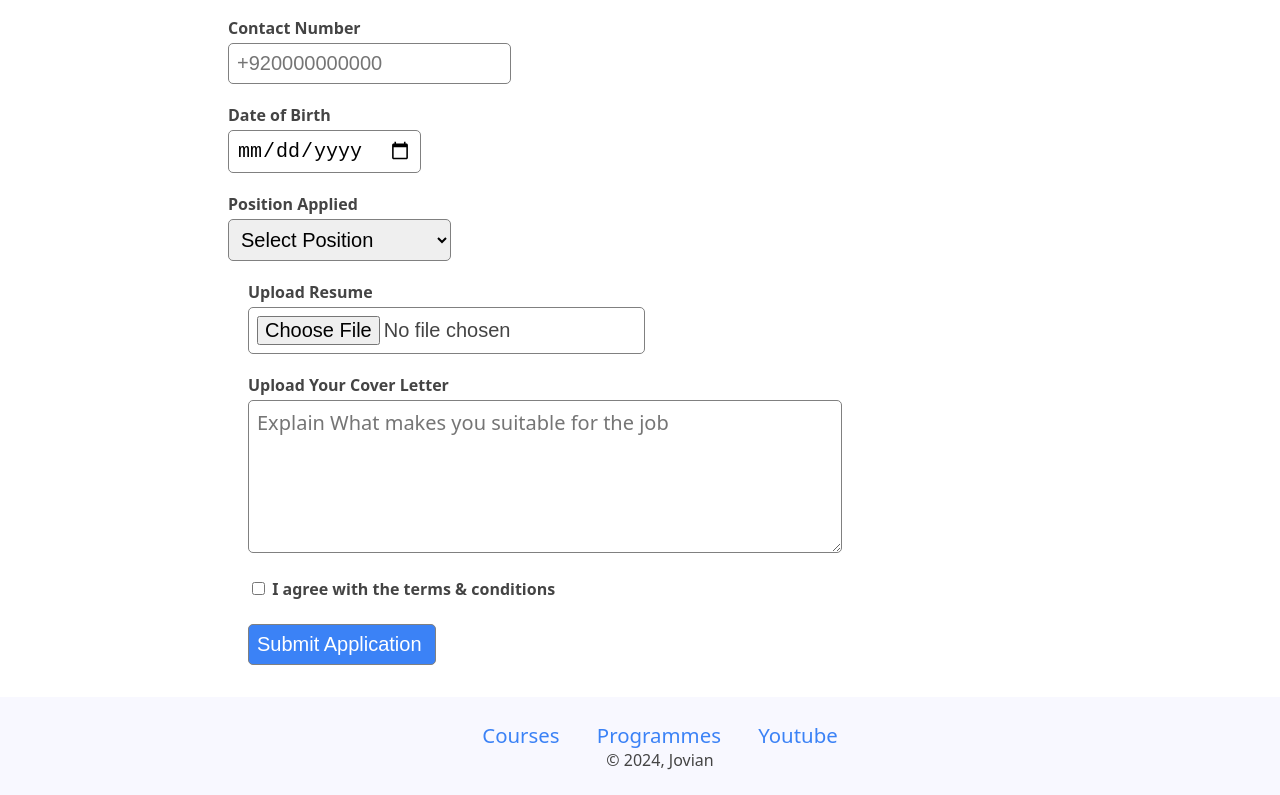
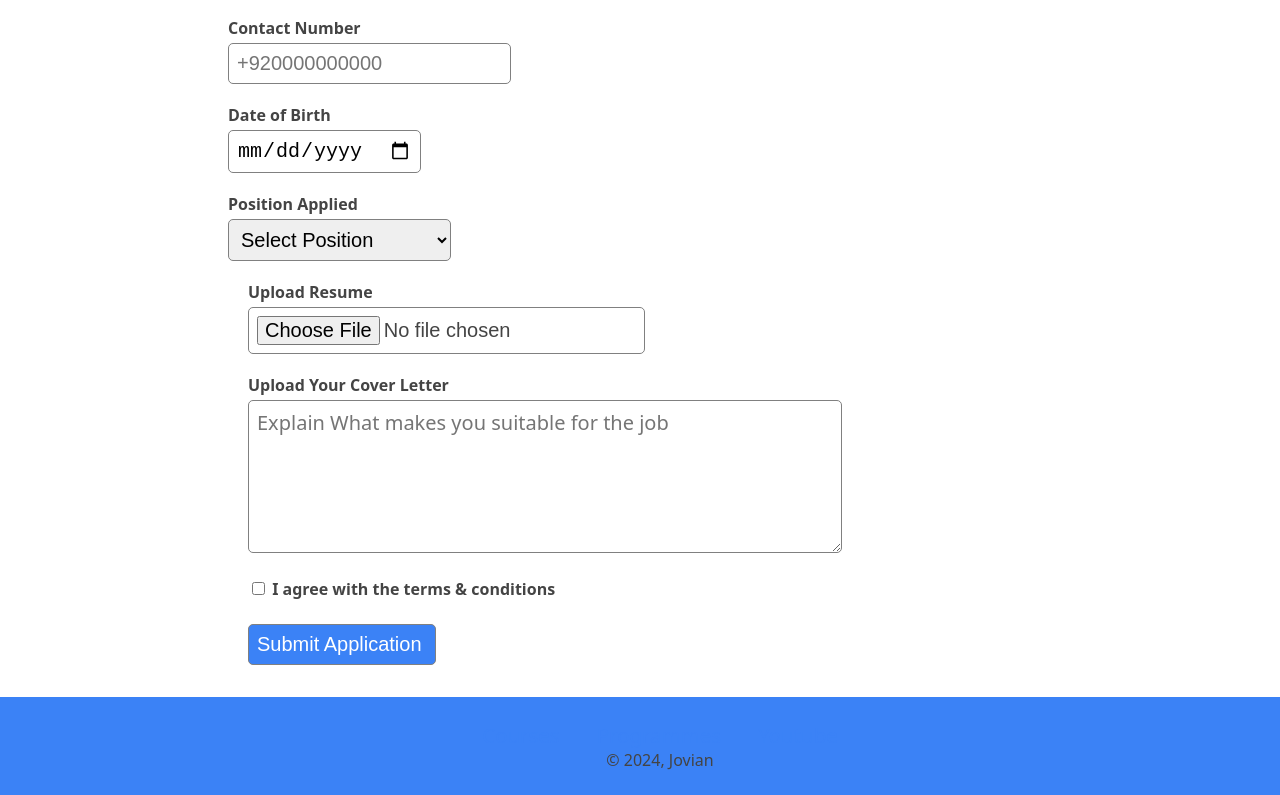
Before and after one commit to Ali-hassan51214/jovian-career-site-live, a plain HTML site: page src/index.html in a window 1280 px wide. Shown: the part 1100-1895 px from the top of the page. Drawn offline with Linux system fonts and the light colour scheme.

Commit message:
save changes of footer background

```diff
--- a/src/styles.css
+++ b/src/styles.css
@@ -142,7 +142,7 @@ file {
 }
 
 .footer {
-    background-color: ghostwhite;
+    background-color: #3b82f6;
     margin-top: 32px;
     padding: 8px;
     text-align: center;
```
